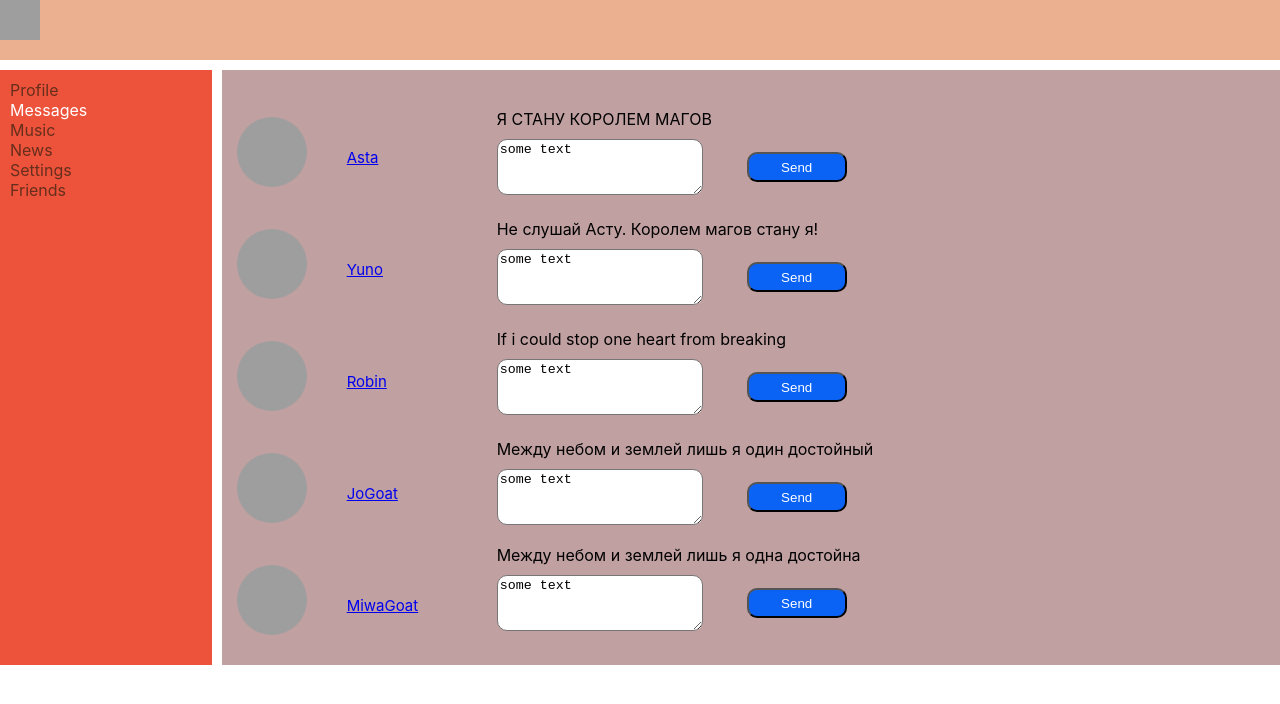
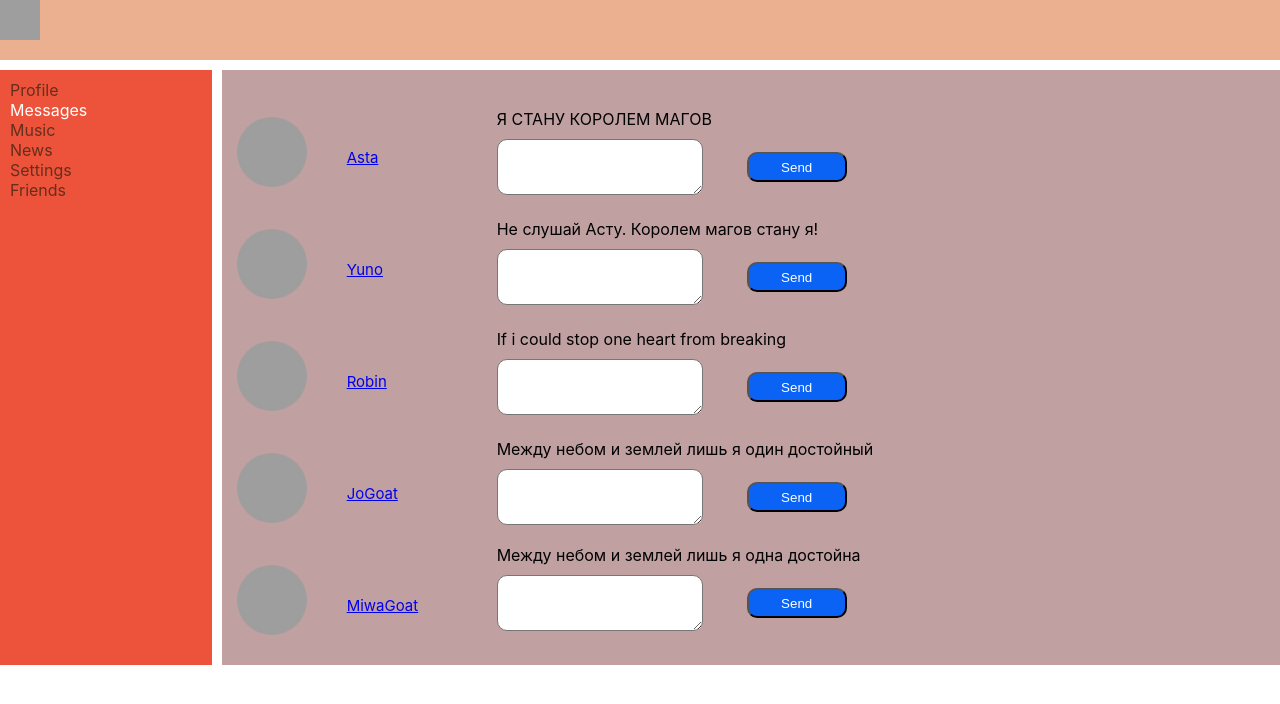
Before and after one commit to Laistos/Social-Network, a React (Create React App) app: page /messages in a window 1280 px wide. Shown: the top 704 px of the page. Built offline with nearby package versions, Linux system fonts and the light colour scheme; grey boxes are pictures that could not be loaded.

Commit message:
added function updateMessageText
added function updateMessageText in order to change value of textarea not in UI but in BLL

```diff
--- a/src/App.js
+++ b/src/App.js
@@ -21,7 +21,8 @@ const App = (props) => {
                                                              addNewPost={props.addNewPost}
                                                              updatePostText={props.updatePostText} />}/>
                     <Route path='/messages/*' element={<Dialogs dialogs={props.state.messagesPage}
-                                                                addMessage={props.addMessage}/>}/>
+                                                                addMessage={props.addMessage}
+                                                                updateMessageText={props.updateMessageText}/>}/>
                     <Route path='/music' element={<Music music={'Hey Jude!'}/>}/>
                     <Route path='/news' element={<News text={'NEWS!'}/>}/>
                     <Route path='/settings' element={<Settings setting={'volume = 80'}/>}/>
--- a/src/components/Dialogs/Dialogs.jsx
+++ b/src/components/Dialogs/Dialogs.jsx
@@ -4,7 +4,10 @@ import { MessagesItem } from './MessagesItem/MessagesItem'
 
 const Dialogs = (props) => {
    let dialogsElements = props.dialogs.dialogs.map((dialog) => { return <DialogsItem name={dialog.name} id={dialog.id} /> })
-   let messagesElement = props.dialogs.messages.map((message) => { return <MessagesItem addMessage={props.addMessage} message={message.message} /> })
+   let messagesElement = props.dialogs.messages.map((message) => { return <MessagesItem addMessage={props.addMessage}
+                                                                                        message={message.message}
+                                                                                        newMessageText={props.dialogs.newMessageText}
+                                                                                        updateMessageText={props.updateMessageText}/> })
    return (
       <div className={styles.wrapper}>
          <div className={styles.items}>
--- a/src/components/Dialogs/MessagesItem/MessagesItem.jsx
+++ b/src/components/Dialogs/MessagesItem/MessagesItem.jsx
@@ -2,19 +2,23 @@ import React from 'react'
 import styles from './MessagesItem.module.css'
 
 export const MessagesItem = (props) => {
-
     let newMessageElement = React.createRef()
 
     let addMessage = () => {
+        props.addMessage()
+    }
+
+    let onMessageChange = () => {
         let text = newMessageElement.current.value
-      props.addMessage(text)
+        props.updateMessageText(text)
     }
 
     return (
         <div className={styles.message}>
             <div className={styles.message_text}>{props.message}</div>
             <div className={styles.add_message}>
-            <textarea ref={newMessageElement} className={styles.textarea} name="" id="" cols="30" rows="10">some text</textarea>
+                <textarea ref={newMessageElement} onChange={onMessageChange} className={styles.textarea}
+                          value={props.newMessageText}/>
                 <button onClick={addMessage} className={styles.send_message}>Send</button>
             </div>
         </div>
--- a/src/components/Profile/Profile.jsx
+++ b/src/components/Profile/Profile.jsx
@@ -10,7 +10,10 @@ const Profile = (props) => {
    return (
       <div className={styles.wrapper}>
          <ProfileInfo avatar={'https://i.pinimg.com/564x/0b/43/6f/0b436f89570588b544edd671511c3b55.jpg'} />
-         <MyPosts post={props.profile.post} addNewPost={props.addNewPost} newPostText={props.profile.newPostText} updatePostText={props.updatePostText}/>
+         <MyPosts post={props.profile.post}
+                  addNewPost={props.addNewPost}
+                  newPostText={props.profile.newPostText}
+                  updatePostText={props.updatePostText}/>
       </div>
    )
 }
--- a/src/redux/state.js
+++ b/src/redux/state.js
@@ -24,6 +24,7 @@ export let state = {
             {message: 'Между небом и землей лишь я один достойный'},
             {message: 'Между небом и землей лишь я одна достойна'},
         ],
+        newMessageText: '',
     },
     friendsPage: {
         friends: [
@@ -47,19 +48,21 @@ export let addNewPost = () => {
     rerenderEntireTree(state)
 }
 
-export let addMessage = (message) => {
-    let newMessage ={
-        message: message
-    }
-    state.messagesPage.messages.push(newMessage)
-    rerenderEntireTree(state)
-}
-
 export let updatePostText = (newText) => {
     state.profilePage.newPostText = newText
     rerenderEntireTree(state)
 }
 
-export let onTextareaChange = () => {
+export let addMessage = () => {
+    let newMessage ={
+        message: state.messagesPage.newMessageText
+    }
+    state.messagesPage.messages.push(newMessage)
+    updateMessageText('')
+    rerenderEntireTree(state)
+}
 
+export let updateMessageText = (newText) => {
+    state.messagesPage.newMessageText = newText
+    rerenderEntireTree(state)
 }
--- a/src/render.js
+++ b/src/render.js
@@ -2,14 +2,17 @@ import React from 'react';
 import ReactDOM from 'react-dom/client';
 import App from './App';
 import {BrowserRouter} from "react-router-dom";
-import {addMessage, addNewPost, updatePostText} from "./redux/state";
+import {addMessage, addNewPost, updateMessageText, updatePostText} from "./redux/state";
 
 const root = ReactDOM.createRoot(document.getElementById('root'));
 export let rerenderEntireTree = (state) => {
     root.render(
         <React.StrictMode>
             <BrowserRouter>
-                <App state={state} addNewPost={addNewPost} addMessage={addMessage} updatePostText={updatePostText}/>
+                <App state={state} addNewPost={addNewPost}
+                     addMessage={addMessage}
+                     updatePostText={updatePostText}
+                     updateMessageText={updateMessageText}/>
             </BrowserRouter>
         </React.StrictMode>
     );
```
Lines whose indentation alone changed are shown as unchanged.
